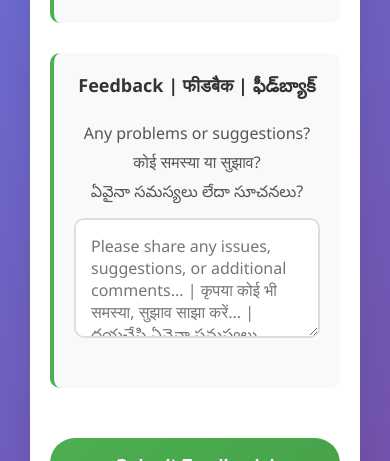
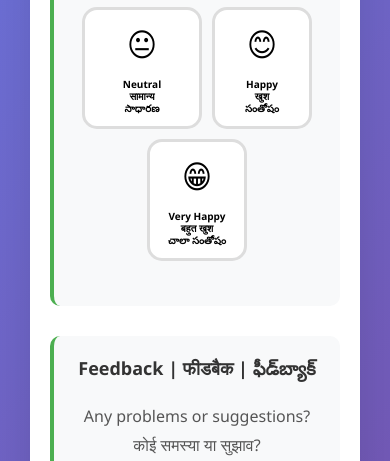
Before and after one commit to sameerajilapavuluri-alt/water-feedback-ap, a plain HTML site: page index.html in a window 390 px wide. Shown: the part 685-1146 px from the top of the page. Drawn offline with Linux system fonts and the light colour scheme.

Commit message:
Update index.html

```diff
--- a/index.html
+++ b/index.html
@@ -85,25 +85,33 @@
         .emoji-rating {
             display: flex;
             justify-content: center;
-            gap: 8px;
-            flex-wrap: nowrap;
+            gap: 15px;
+            flex-wrap: wrap;
             margin-bottom: 20px;
-            overflow-x: auto;
+            max-width: 400px;
+            margin-left: auto;
+            margin-right: auto;
         }
 
         .emoji-option {
             display: flex;
             flex-direction: column;
             align-items: center;
-            gap: 6px;
-            padding: 12px 8px;
+            gap: 8px;
+            padding: 15px 12px;
             border: 3px solid #ddd;
-            border-radius: 12px;
+            border-radius: 15px;
             cursor: pointer;
             transition: all 0.3s ease;
             background: white;
-            min-width: 70px;
-            flex-shrink: 0;
+            min-width: 85px;
+            flex: 0 0 calc(50% - 10px);
+            max-width: 120px;
+        }
+
+        .emoji-option:nth-child(3) {
+            flex: 0 0 100%;
+            max-width: 140px;
         }
 
         .emoji-option:hover {
@@ -121,15 +129,15 @@
         }
 
         .emoji {
-            font-size: 2.2em;
-            margin-bottom: 3px;
+            font-size: 2.5em;
+            margin-bottom: 5px;
         }
 
         .emoji-label {
-            font-size: 10px;
+            font-size: 11px;
             font-weight: 600;
             text-align: center;
-            line-height: 1.1;
+            line-height: 1.2;
         }
 
         .emoji-option input[type="radio"] {
@@ -249,21 +257,28 @@
             }
 
             .emoji-rating {
-                gap: 5px;
-                padding: 0 5px;
+                gap: 10px;
+                max-width: 300px;
             }
 
             .emoji-option {
-                min-width: 60px;
-                padding: 10px 6px;
+                min-width: 70px;
+                padding: 12px 8px;
+                flex: 0 0 calc(50% - 8px);
+                max-width: 100px;
+            }
+
+            .emoji-option:nth-child(3) {
+                flex: 0 0 100%;
+                max-width: 120px;
             }
 
             .emoji {
-                font-size: 1.8em;
+                font-size: 2em;
             }
 
             .emoji-label {
-                font-size: 9px;
+                font-size: 10px;
             }
         }
     </style>
```
